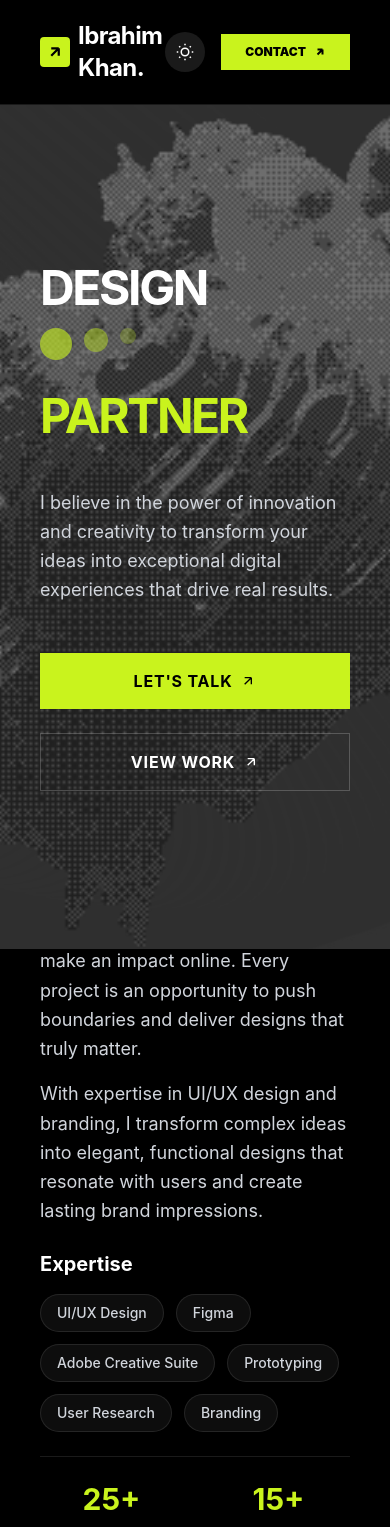
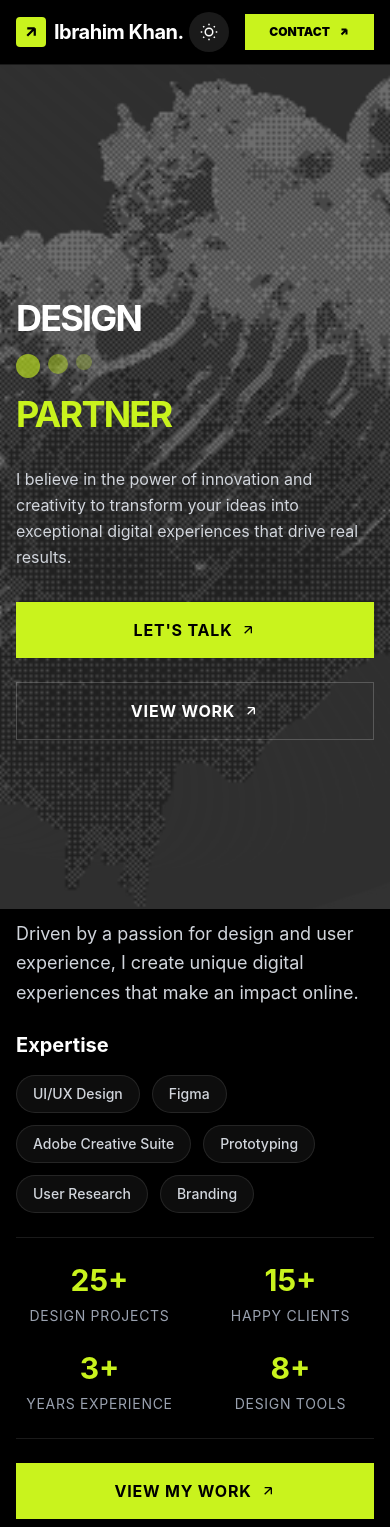
Before and after one commit to M-Ibrahim-k/Ibrahim-portfolio-1, a React (Vite) app: page / in a window 390 px wide. Shown: the top 1527 px of the page. Built offline with nearby package versions, Linux system fonts and the light colour scheme.

Commit message:
Final-Complete

```diff
--- a/src/App.jsx
+++ b/src/App.jsx
@@ -6,6 +6,7 @@ import leftAboutImg from "./assets/left-about-img.png";
 import homeRightBg from "./assets/home-right-bg.png";
 import rightClientImg from "./assets/right-client-img.png";
 import homebg from "./assets/layer-home-bg.jpeg";
+import ibbiCV from "./assets/ibbi-cv.jpeg";
 import nourDoc1 from "./assets/nour-doc-1.jpeg";
 import nourDoc2 from "./assets/nour-doc-2.jpeg";
 import nourDoc3 from "./assets/nour-doc-3.jpeg";
@@ -116,7 +117,7 @@ function App() {
     <section>
       <div className={`${isDarkMode ? 'bg-black text-white' : 'bg-gray-50 text-black'} font-sans ${isDarkMode ? 'selection:bg-primary selection:text-black' : 'selection:bg-orange-500 selection:text-white'} transition-colors duration-300`}>
         {/* HEADER */}
-        <header className={`flex justify-between items-center px-10 py-5 ${isDarkMode ? 'bg-black/80 text-white border-white/10' : 'bg-white/90 text-black border-black/10'} border-b sticky top-0 z-50 backdrop-blur-md transition-colors duration-300`}>
+        <header className={`flex justify-between items-center px-4 md:px-10 py-3 md:py-5 ${isDarkMode ? 'bg-black/80 text-white border-white/10' : 'bg-white/90 text-black border-black/10'} border-b sticky top-0 z-50 backdrop-blur-md transition-colors duration-300`}>
           {/* Logo Section */}
           <div
             className="flex items-center gap-2 cursor-pointer group"
@@ -132,7 +133,7 @@ function App() {
                 />
               </svg>
             </div>
-            <span className="text-2xl font-bold tracking-tight">
+            <span className="text-xl md:text-2xl font-bold tracking-tight">
               Ibrahim Khan.
             </span>
           </div>
@@ -150,7 +151,7 @@ function App() {
                   Home
                 </span>
                 {activeSection === 'home' && (
-                  <div className={`absolute -bottom-3 left-1/2 -translate-x-1/2 w-13 h-1.5 ${isDarkMode ? 'bg-primary' : 'bg-orange-500'}`}></div>
+                  <div className={`absolute -bottom-3 left-1/2 -translate-x-1/2 w-8 h-0.5 ${isDarkMode ? 'bg-primary' : 'bg-orange-500'}`}></div>
                 )}
               </li>
               <li className="relative">
@@ -163,7 +164,7 @@ function App() {
                   Project
                 </span>
                 {activeSection === 'portfolio' && (
-                  <div className={`absolute -bottom-3 left-1/2 -translate-x-1/2 w-13 h-1.5 ${isDarkMode ? 'bg-primary' : 'bg-orange-500'}`}></div>
+                  <div className={`absolute -bottom-3 left-1/2 -translate-x-1/2 w-12 h-0.5 ${isDarkMode ? 'bg-primary' : 'bg-orange-500'}`}></div>
                 )}
               </li>
               <li className="relative">
@@ -176,12 +177,12 @@ function App() {
                   About
                 </span>
                 {activeSection === 'about' && (
-                  <div className={`absolute -bottom-3 left-1/2 -translate-x-1/2 w-13 h-1.5 ${isDarkMode ? 'bg-primary' : 'bg-orange-500'}`}></div>
+                  <div className={`absolute -bottom-3 left-1/2 -translate-x-1/2 w-10 h-0.5 ${isDarkMode ? 'bg-primary' : 'bg-orange-500'}`}></div>
                 )}
               </li>
             </ul>
             {/* The Straight Line centered under the links */}
-            <div className={`h-[1px] w-80 ${isDarkMode ? 'bg-white/20' : 'bg-black/20'}`}></div>
+            <div className={`h-[2px] w-80 ${isDarkMode ? 'bg-white/20' : 'bg-black/20'}`}></div>
           </nav>
 
           {/* Theme Toggle & Contact Button */}
@@ -225,7 +226,7 @@ function App() {
         {/* HOME SECTION */}
         <section
           id="home"
-          className={`h-screen snap-start relative ${isDarkMode ? 'bg-black text-white' : 'bg-gray-50 text-black'} flex flex-col justify-center px-10 overflow-hidden transition-colors duration-300`}
+          className={`h-screen snap-start relative ${isDarkMode ? 'bg-black text-white' : 'bg-gray-50 text-black'} flex flex-col justify-center px-4 md:px-10 overflow-hidden transition-colors duration-300`}
         >
           {/* Layered Backgrounds */}
           <div className="absolute inset-0 z-0">
@@ -243,27 +244,27 @@ function App() {
             </div>
           </div>
 
-          <motion.div {...fadeInUp} className="relative z-10 max-w-7xl mx-auto w-full">
-            <div className="space-y-4 mb-12">
-              <div className="flex flex-col lg:flex-row items-start lg:items-center gap-8">
-                <h1 className="text-5xl md:text-7xl lg:text-9xl font-bold tracking-tighter uppercase">
+          <motion.div {...fadeInUp} className="relative z-10 max-w-7xl mx-auto w-full pt-16 md:pt-20">
+            <div className="space-y-4 mb-8 md:mb-12">
+              <div className="flex flex-col lg:flex-row items-start lg:items-center gap-4 md:gap-8">
+                <h1 className="text-4xl md:text-7xl lg:text-9xl font-bold tracking-tighter uppercase">
                   DESIGN
                 </h1>
               </div>
 
-              <div className="flex flex-col lg:flex-row items-start lg:items-center gap-8 lg:ml-32">
-                <div className="flex gap-3">
-                  <div className={`w-8 h-8 md:w-12 md:h-12 lg:w-16 lg:h-16 rounded-full ${isDarkMode ? 'bg-primary' : 'bg-orange-500'} animate-pulse`}></div>
-                  <div className={`w-6 h-6 md:w-10 md:h-10 lg:w-12 lg:h-12 rounded-full ${isDarkMode ? 'bg-primary/70' : 'bg-orange-400'} animate-pulse delay-150`}></div>
+              <div className="flex flex-col lg:flex-row items-start lg:items-center gap-4 md:gap-8 lg:ml-32">
+                <div className="flex gap-2 md:gap-3">
+                  <div className={`w-6 h-6 md:w-12 md:h-12 lg:w-16 lg:h-16 rounded-full ${isDarkMode ? 'bg-primary' : 'bg-orange-500'} animate-pulse`}></div>
+                  <div className={`w-5 h-5 md:w-10 md:h-10 lg:w-12 lg:h-12 rounded-full ${isDarkMode ? 'bg-primary/70' : 'bg-orange-400'} animate-pulse delay-150`}></div>
                   <div className={`w-4 h-4 md:w-8 md:h-8 lg:w-10 lg:h-10 rounded-full ${isDarkMode ? 'bg-primary/40' : 'bg-orange-300'} animate-pulse delay-300`}></div>
                 </div>
-                <h1 className={`text-5xl md:text-7xl lg:text-9xl font-bold tracking-tighter uppercase ${isDarkMode ? 'text-primary' : 'text-orange-500'}`}>
+                <h1 className={`text-4xl md:text-7xl lg:text-9xl font-bold tracking-tighter uppercase ${isDarkMode ? 'text-primary' : 'text-orange-500'}`}>
                   PARTNER
                 </h1>
               </div>
             </div>
 
-            <p className={`max-w-2xl text-lg md:text-xl ${isDarkMode ? 'text-gray-300' : 'text-gray-700'} leading-relaxed mb-12`}>
+            <p className={`max-w-2xl text-base md:text-lg lg:text-xl ${isDarkMode ? 'text-gray-300' : 'text-gray-700'} leading-relaxed mb-8 md:mb-12`}>
               I believe in the power of innovation and creativity to transform
               your ideas into exceptional digital experiences that drive real results.
             </p>
@@ -295,9 +296,9 @@ function App() {
         {/* ABOUT ME SECTION */}
         <section
           id="about"
-          className={`h-screen w-full snap-start relative ${isDarkMode ? 'bg-black text-white' : 'bg-white text-black'} flex flex-col justify-center px-10 overflow-hidden transition-colors duration-300`}
+          className={`h-screen w-full snap-start relative ${isDarkMode ? 'bg-black text-white' : 'bg-white text-black'} flex flex-col justify-center px-4 md:px-10 overflow-hidden transition-colors duration-300`}
         >
-          <motion.div {...fadeInUp} className="max-w-7xl mx-auto w-full">
+          <motion.div {...fadeInUp} className="max-w-7xl mx-auto w-full pt-16 md:pt-20">
             {/* Header Part */}
             <div className="flex flex-col md:flex-row justify-between items-start mb-8 gap-6">
               <div className="flex-1">
@@ -341,19 +342,7 @@ function App() {
                 {/* Description */}
                 <div className="space-y-4">
                   <p className={`${isDarkMode ? 'text-gray-300' : 'text-gray-700'} text-lg leading-relaxed`}>
-                    My journey began with a simple yet powerful idea: To
-                    revolutionize the digital landscape through innovative
-                    design solutions and exceptional creativity.
-                  </p>
-                  <p className={`${isDarkMode ? 'text-gray-300' : 'text-gray-700'} text-lg leading-relaxed`}>
-                    Driven by a passion for design and user experience, I set out to
-                    create unique digital experiences that make an impact
-                    online. Every project is an opportunity to push boundaries
-                    and deliver designs that truly matter.
-                  </p>
-                  <p className={`${isDarkMode ? 'text-gray-300' : 'text-gray-700'} text-lg leading-relaxed`}>
-                    With expertise in UI/UX design and branding, I transform complex ideas into elegant,
-                    functional designs that resonate with users and create lasting brand impressions.
+                    Driven by a passion for design and user experience, I create unique digital experiences that make an impact online.
                   </p>
                 </div>
 
@@ -420,10 +409,10 @@ function App() {
         {/* SERVICES SECTION */}
         <section
           id="services"
-          className={`h-screen w-full snap-start flex flex-col justify-center px-10 ${isDarkMode ? 'bg-black text-white' : 'bg-gray-50 text-black'} transition-colors duration-300`}
+          className={`h-screen w-full snap-start flex flex-col justify-center px-4 md:px-10 ${isDarkMode ? 'bg-black text-white' : 'bg-gray-50 text-black'} transition-colors duration-300`}
         >
-          <motion.div {...fadeInUp} className="max-w-7xl mx-auto w-full">
-            <h2 className="text-4xl md:text-5xl lg:text-6xl font-bold mb-12 uppercase tracking-tighter">
+          <motion.div {...fadeInUp} className="max-w-7xl mx-auto w-full pt-16 md:pt-20">
+            <h2 className="text-4xl md:text-5xl lg:text-6xl font-bold mb-8 uppercase tracking-tighter">
               Solutions
             </h2>
 
@@ -445,7 +434,7 @@ function App() {
                   {...fadeInUp}
                   className={`group border-b ${isDarkMode ? 'border-white/10 hover:bg-white/5' : 'border-black/10 hover:bg-black/5'} transition-all cursor-pointer`}
                 >
-                  <div className="py-12 flex flex-col lg:flex-row justify-between items-start lg:items-center gap-6">
+                  <div className="py-8 flex flex-col lg:flex-row justify-between items-start lg:items-center gap-6">
                     <div className="flex-1">
                       <h3 className="text-3xl md:text-4xl font-bold group-hover:translate-x-6 transition-transform mb-4">
                         0{i+1}. {service.title}
@@ -477,11 +466,11 @@ function App() {
         {/* TESTIMONIALS SECTION */}
         <section
           id="testimonials"
-          className={`h-screen snap-start relative ${isDarkMode ? 'bg-black text-white' : 'bg-gray-50 text-black'} flex flex-col justify-center px-10 pt-20 pb-10 overflow-hidden transition-colors duration-300`}
+          className={`h-screen snap-start relative ${isDarkMode ? 'bg-black text-white' : 'bg-gray-50 text-black'} flex flex-col justify-center px-4 md:px-10 overflow-hidden transition-colors duration-300`}
         >
-          <motion.div {...fadeInUp} className="max-w-7xl mx-auto w-full">
-            <div className="grid grid-cols-1 lg:grid-cols-2 gap-16 items-center">
-              <div className="space-y-8">
+          <motion.div {...fadeInUp} className="max-w-7xl mx-auto w-full pt-16 md:pt-20">
+            <div className="grid grid-cols-1 lg:grid-cols-2 gap-12 items-center">
+              <div className="space-y-6">
                 <div>
                   <h2 className="text-4xl md:text-5xl lg:text-6xl font-bold leading-tight">
                     What my clients say
@@ -537,10 +526,10 @@ function App() {
         {/* PORTFOLIO SECTION */}
         <section
           id="portfolio"
-          className={`h-screen snap-start relative ${isDarkMode ? 'bg-black text-white' : 'bg-white text-black'} flex flex-col justify-center px-10 pt-20 pb-10 overflow-hidden transition-colors duration-300`}
+          className={`h-screen snap-start relative ${isDarkMode ? 'bg-black text-white' : 'bg-white text-black'} flex flex-col justify-center px-4 md:px-10 overflow-hidden transition-colors duration-300`}
         >
-          <motion.div {...fadeInUp} className="max-w-7xl mx-auto w-full">
-            <h2 className="text-4xl md:text-5xl lg:text-6xl font-bold mb-12 uppercase tracking-tighter">
+          <motion.div {...fadeInUp} className="max-w-7xl mx-auto w-full pt-16 md:pt-20">
+            <h2 className="text-4xl md:text-5xl lg:text-6xl font-bold mb-8 uppercase tracking-tighter">
               My Work
             </h2>
 
@@ -631,24 +620,24 @@ function App() {
         {/* CONTACT SECTION */}
         <section
           id="contact"
-          className={`h-screen ${isDarkMode ? 'bg-black text-white border-white/10' : 'bg-white text-black border-black/10'} flex flex-col justify-center px-10 pt-20 pb-10 border-t transition-colors duration-300`}
+          className={`h-screen ${isDarkMode ? 'bg-black text-white border-white/10' : 'bg-white text-black border-black/10'} flex flex-col justify-center px-4 md:px-10 border-t transition-colors duration-300`}
         >
-          <motion.div {...fadeInUp} className="max-w-7xl mx-auto w-full">
+          <motion.div {...fadeInUp} className="max-w-7xl mx-auto w-full pt-16 md:pt-20">
             {/* Section Header */}
-            <div className="text-center mb-12">
-              <h2 className={`text-5xl md:text-6xl lg:text-7xl font-black ${isDarkMode ? 'text-primary' : 'text-orange-500'} tracking-tighter uppercase mb-6`}>
+            <div className="text-center mb-8">
+              <h2 className={`text-5xl md:text-6xl lg:text-7xl font-black ${isDarkMode ? 'text-primary' : 'text-orange-500'} tracking-tighter uppercase mb-4`}>
                 LET'S TALK
               </h2>
 
-              <p className={`text-lg md:text-xl ${isDarkMode ? 'text-gray-300' : 'text-gray-700'} max-w-3xl mx-auto leading-relaxed mb-8`}>
+              <p className={`text-lg md:text-xl ${isDarkMode ? 'text-gray-300' : 'text-gray-700'} max-w-3xl mx-auto leading-relaxed mb-6`}>
                 Ready to bring your ideas to life? Let's discuss your project and create something amazing together.
               </p>
             </div>
 
             {/* Contact Methods */}
-            <div className="grid grid-cols-1 md:grid-cols-2 gap-8 mb-12">
+            <div className="grid grid-cols-1 md:grid-cols-2 gap-8 mb-8">
               <motion.div {...fadeInUp} className="space-y-6">
-                <h3 className={`text-2xl font-bold ${isDarkMode ? 'text-white' : 'text-black'} mb-6`}>Get In Touch</h3>
+                <h3 className={`text-2xl font-bold ${isDarkMode ? 'text-white' : 'text-black'} mb-4`}>Get In Touch</h3>
 
                 <div className="space-y-4">
                   <div className={`flex items-center gap-4 p-4 ${isDarkMode ? 'bg-white/5 border-white/10 hover:border-primary/50' : 'bg-black/5 border-black/10 hover:border-orange-500/50'} border rounded-lg transition-all`}>
@@ -688,42 +677,53 @@ function App() {
               </motion.div>
 
               <motion.div {...fadeInUp} className="space-y-6">
-                <h3 className={`text-2xl font-bold ${isDarkMode ? 'text-white' : 'text-black'} mb-6`}>Quick Response</h3>
+                <h3 className={`text-2xl font-bold ${isDarkMode ? 'text-white' : 'text-black'} mb-4`}>Quick Response</h3>
                 <p className={`${isDarkMode ? 'text-gray-400' : 'text-gray-600'} leading-relaxed`}>
                   I typically respond within 24 hours. Whether you have a project in mind,
                   need a consultation, or just want to say hello, I'd love to hear from you.
                 </p>
 
-                <div className="flex flex-wrap gap-4">
+                {/* <div className="flex flex-wrap gap-4">
                   <div className={`px-4 py-2 ${isDarkMode ? 'bg-primary/10 border-primary/20' : 'bg-orange-500/10 border-orange-500/20'} border rounded-full`}>
                     <span className={`${isDarkMode ? 'text-primary' : 'text-orange-600'} text-sm font-medium`}>Available for Projects</span>
                   </div>
                   <div className={`px-4 py-2 ${isDarkMode ? 'bg-white/5 border-white/10 text-gray-300' : 'bg-black/5 border-black/10 text-gray-700'} border rounded-full`}>
                     <span className="text-sm">Remote Friendly</span>
                   </div>
-                </div>
-              </motion.div>
-            </div>
+                </div> */}
 
-            {/* CTA Button */}
-            <div className="text-center">
+                {/* Action Buttons */}
+                <div className="flex flex-col sm:flex-row gap-3 pt-8">
                   <a
                     href="mailto:Muhammad.ibrahim.k@protonmail.com"
-                className={`inline-flex items-center gap-3 px-12 py-6 ${isDarkMode ? 'bg-primary' : 'bg-orange-500'} text-black font-bold uppercase tracking-wider hover:bg-white transition-all duration-300 text-lg`}
+                    className={`inline-flex items-center gap-2 px-6 py-3 ${isDarkMode ? 'bg-primary' : 'bg-orange-500'} text-black font-bold uppercase tracking-wider hover:bg-white transition-all duration-300 text-sm`}
                   >
                     Start a Project
-                <svg width="20" height="20" viewBox="0 0 24 24" fill="none" stroke="currentColor" strokeWidth="2">
+                    <svg width="16" height="16" viewBox="0 0 24 24" fill="none" stroke="currentColor" strokeWidth="2">
                       <path d="M7 17L17 7M17 7H7M17 7V17"/>
                     </svg>
                   </a>
+
+                  <a
+                    href={ibbiCV}
+                    download="Ibrahim_Khan_CV.jpeg"
+                    className={`inline-flex items-center gap-2 px-6 py-3 border-2 ${isDarkMode ? 'border-white/20 text-white hover:border-primary hover:text-primary hover:bg-primary/10' : 'border-black/20 text-black hover:border-orange-500 hover:text-orange-500 hover:bg-orange-500/10'} font-bold uppercase tracking-wider transition-all duration-300 text-sm`}
+                  >
+                    Download CV
+                    <svg width="16" height="16" viewBox="0 0 24 24" fill="none" stroke="currentColor" strokeWidth="2">
+                      <path d="M21 15v4a2 2 0 0 1-2 2H5a2 2 0 0 1-2-2v-4M7 10l5 5 5-5M12 15V3"/>
+                    </svg>
+                  </a>
+                </div>
+              </motion.div>
             </div>
           </motion.div>
         </section>
 
         {/* FOOTER */}
-        <footer className={`h-screen snap-start flex flex-col justify-between px-10 pt-20 pb-10 overflow-hidden relative ${isDarkMode ? 'border-white/10 bg-black text-white' : 'border-black/10 bg-gray-50 text-black'} border-t transition-colors duration-300`}>
-          <motion.div {...fadeInUp} className="flex-grow flex flex-col justify-center items-center max-w-7xl mx-auto w-full">
-            <div className="text-center space-y-12">
+        <footer className={`h-screen snap-start flex flex-col justify-between px-4 md:px-10 overflow-hidden relative ${isDarkMode ? 'border-white/10 bg-black text-white' : 'border-black/10 bg-gray-50 text-black'} border-t transition-colors duration-300`}>
+          <motion.div {...fadeInUp} className="flex-grow flex flex-col justify-center items-center max-w-7xl mx-auto w-full py-10">
+            <div className="text-center space-y-8">
               <h3 className={`text-3xl md:text-4xl font-bold ${isDarkMode ? 'text-white' : 'text-black'} uppercase tracking-widest`}>
                 Let's Build Something Great
               </h3>
@@ -765,14 +765,14 @@ function App() {
             </div>
           </motion.div>
 
-          <motion.div {...fadeInUp} className="w-full">
-            <div className={`border-t ${isDarkMode ? 'border-white/10' : 'border-black/10'} pt-8`}>
+          <motion.div {...fadeInUp} className="w-full py-10">
+            <div className={`border-t ${isDarkMode ? 'border-white/10' : 'border-black/10'} pt-6`}>
               <h1 className={`text-[12vw] md:text-[15vw] font-black leading-none tracking-tighter text-center uppercase opacity-80 ${isDarkMode ? 'hover:text-primary' : 'hover:text-orange-500'} transition-all duration-700 cursor-default`}>
                 IBRAHIM
               </h1>
-              <div className={`flex flex-col md:flex-row justify-between items-center mt-6 text-xs ${isDarkMode ? 'text-gray-600' : 'text-gray-500'} tracking-[0.3em] uppercase`}>
+              <div className={`flex flex-col md:flex-row justify-between items-center mt-4 text-xs ${isDarkMode ? 'text-gray-600' : 'text-gray-500'} tracking-[0.3em] uppercase`}>
                 <p>© 2026 Ibrahim Khan. All Rights Reserved</p>
-                <p className="mt-2 md:mt-0">Designed & Developed with ❤️</p>
+                <p className="mt-2 md:mt-0">Designed by IBBRAHIM , Developed by SALAR AHMED MIRZA</p>
               </div>
             </div>
           </motion.div>
```
Lines whose indentation alone changed are shown as unchanged.
